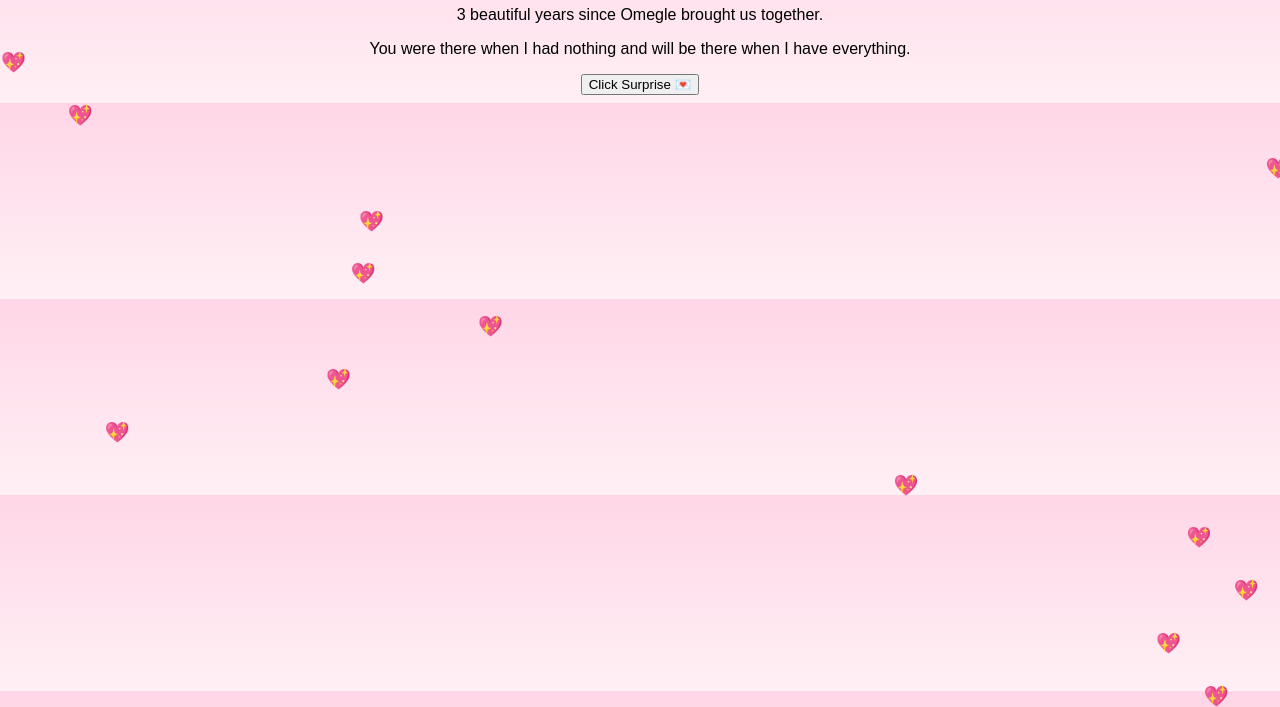
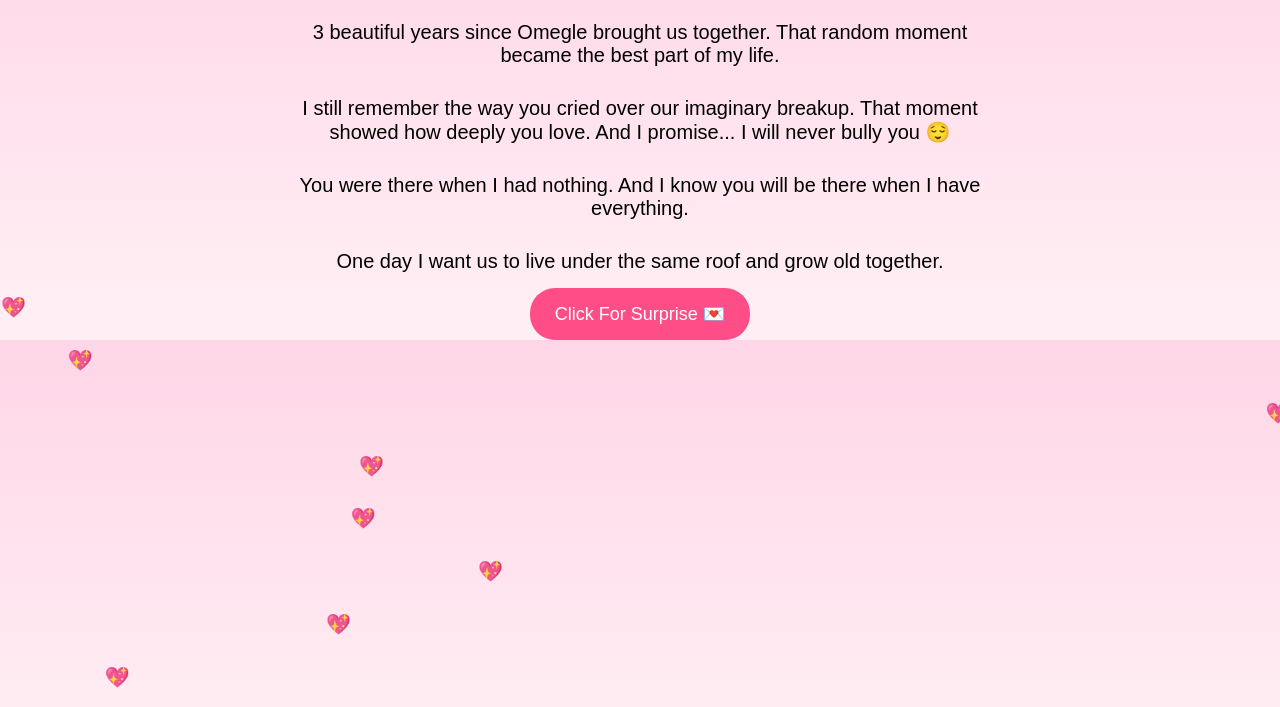
Before and after one commit to thollaabhishek/valentine, a plain HTML site: page love.html in a window 1280 px wide. Shown: the part 93-800 px from the top of the page. Drawn offline with Linux system fonts and the light colour scheme.

Commit message:
Update love.html

```diff
--- a/love.html
+++ b/love.html
@@ -3,17 +3,42 @@
 <head>
 <meta charset="UTF-8">
 <title>Ket ❤️</title>
+
 <style>
 body{
 background:linear-gradient(#ffd6e7,#fff0f5);
 text-align:center;
 font-family:Arial;
+margin:0;
 }
 
-h1{ color:#ff4d88; margin-top:40px; }
+h1{
+color:#ff4d88;
+margin-top:40px;
+}
 
-.hidden{ display:none; }
+p{
+font-size:20px;
+max-width:700px;
+margin:auto;
+padding:15px;
+}
 
+.hidden{
+display:none;
+}
+
+button{
+background:#ff4d88;
+border:none;
+padding:15px 25px;
+font-size:18px;
+color:white;
+border-radius:25px;
+cursor:pointer;
+}
+
+/* Floating Hearts */
 .heart{
 position:fixed;
 font-size:20px;
@@ -29,16 +54,33 @@ h1{ color:#ff4d88; margin-top:40px; }
 
 <body>
 
-<h1>To My Forever Valentine Ket ❤️</h1>
+<h1>To My Forever Valentine, Ket ❤️</h1>
 
-<p>3 beautiful years since Omegle brought us together.</p>
+<p>
+3 beautiful years since Omegle brought us together.
+That random moment became the best part of my life.
+</p>
 
-<p>You were there when I had nothing and will be there when I have everything.</p>
+<p>
+I still remember the way you cried over our imaginary breakup.
+That moment showed how deeply you love.
+And I promise... I will never bully you 😌
+</p>
 
-<button onclick="show()">Click Surprise 💌</button>
+<p>
+You were there when I had nothing.
+And I know you will be there when I have everything.
+</p>
+
+<p>
+One day I want us to live under the same roof
+and grow old together.
+</p>
+
+<button onclick="showMessage()">Click For Surprise 💌</button>
 
 <p id="msg" class="hidden">
-THANK YOU FOR BEING MY FOREVER VALENTINE ❤️
+THANK YOU FOR BEING IN MY LIFE AS MY FOREVER VALENTINE ❤️
 </p>
 
 <audio autoplay loop>
@@ -46,7 +88,8 @@ THANK YOU FOR BEING MY FOREVER VALENTINE ❤️
 </audio>
 
 <script>
-function show(){
+
+function showMessage(){
 document.getElementById("msg").classList.remove("hidden");
 }
 
@@ -56,9 +99,12 @@ function heart(){
 h.innerHTML="💖";
 h.style.left=Math.random()*100+"vw";
 document.body.appendChild(h);
+
 setTimeout(()=>h.remove(),5000);
 }
+
 setInterval(heart,300);
+
 </script>
 
 </body>
```
Lines whose indentation alone changed are shown as unchanged.
